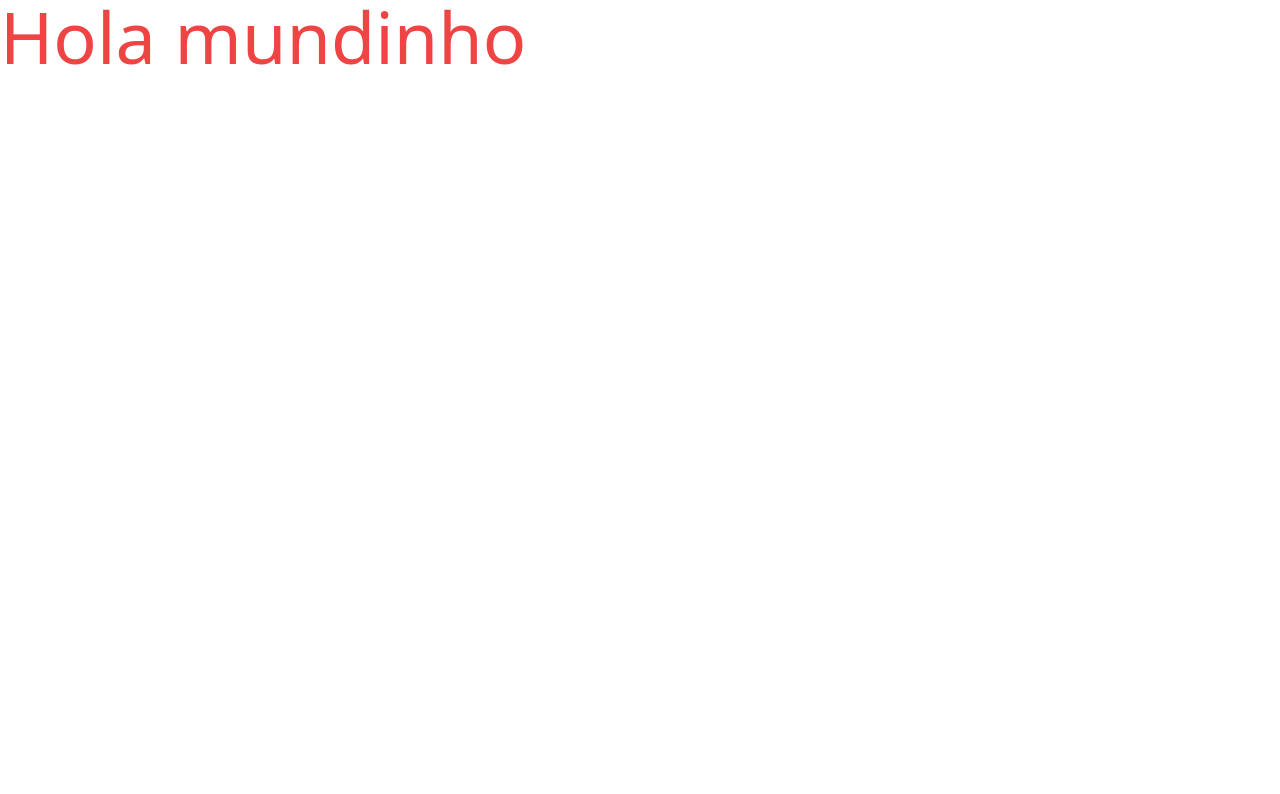
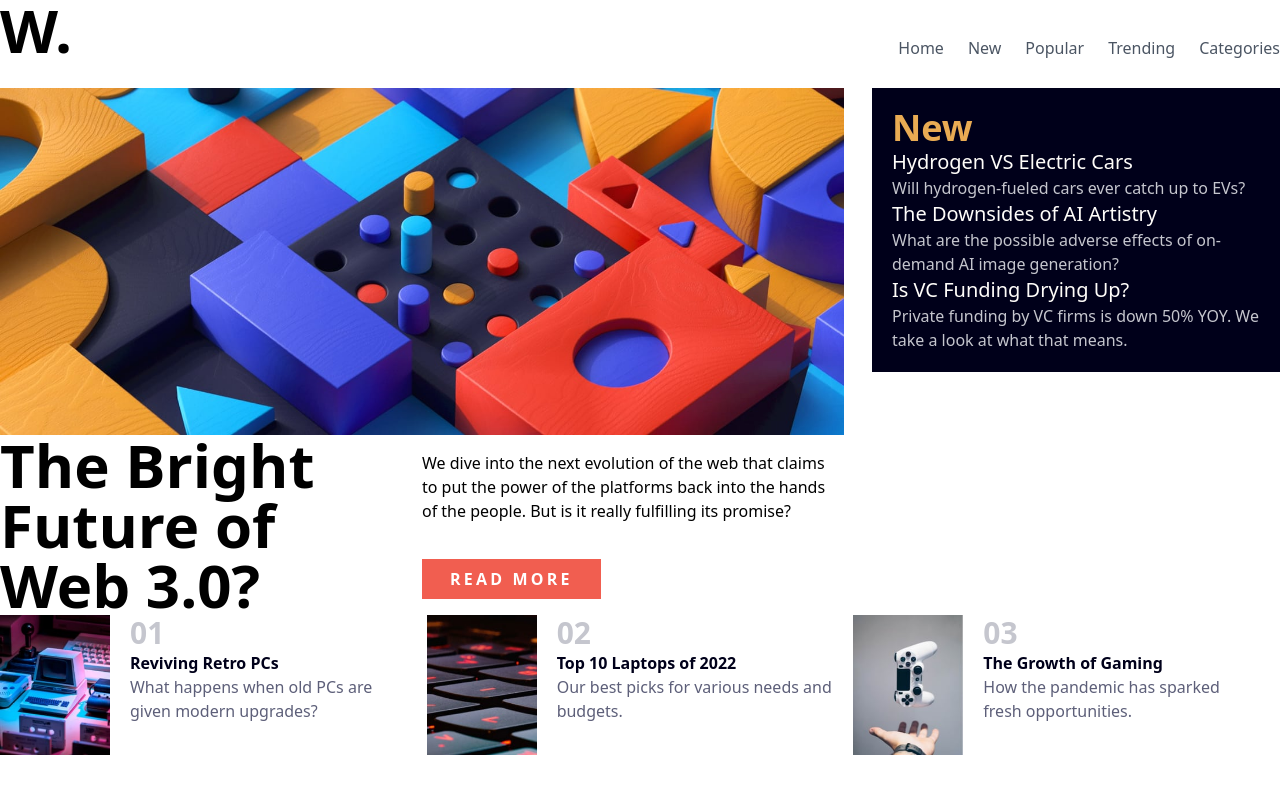
Before and after one commit to Puchinn/News-homepage, a React (Vite) app: page / in a window 1280 px wide. Shown: the top 794 px of the page. Built offline with nearby package versions, Linux system fonts and the light colour scheme.

Commit message:
update view

```diff
--- a/src/App.jsx
+++ b/src/App.jsx
@@ -1,7 +1,21 @@
+import Nav from './components/Nav'
+import MainContent from './components/MainContent'
+import NewsContent from './components/NewsContent'
+import Interesting from './components/Interesting'
+
 function App() {
 	return (
-		<div className='App'>
-			<h1 className='text-red-500 text-7xl'>Hola mundinho</h1>
+		<div className='App max-w-7xl mx-auto space-y-7'>
+			<Nav />
+			<div className='grid grid-cols-12 gap-x-7'>
+				<div className='col-span-8'>
+					<MainContent />
+				</div>
+				<div className='col-span-4'>
+					<NewsContent />
+				</div>
+				<Interesting />
+			</div>
 		</div>
 	)
 }
```
